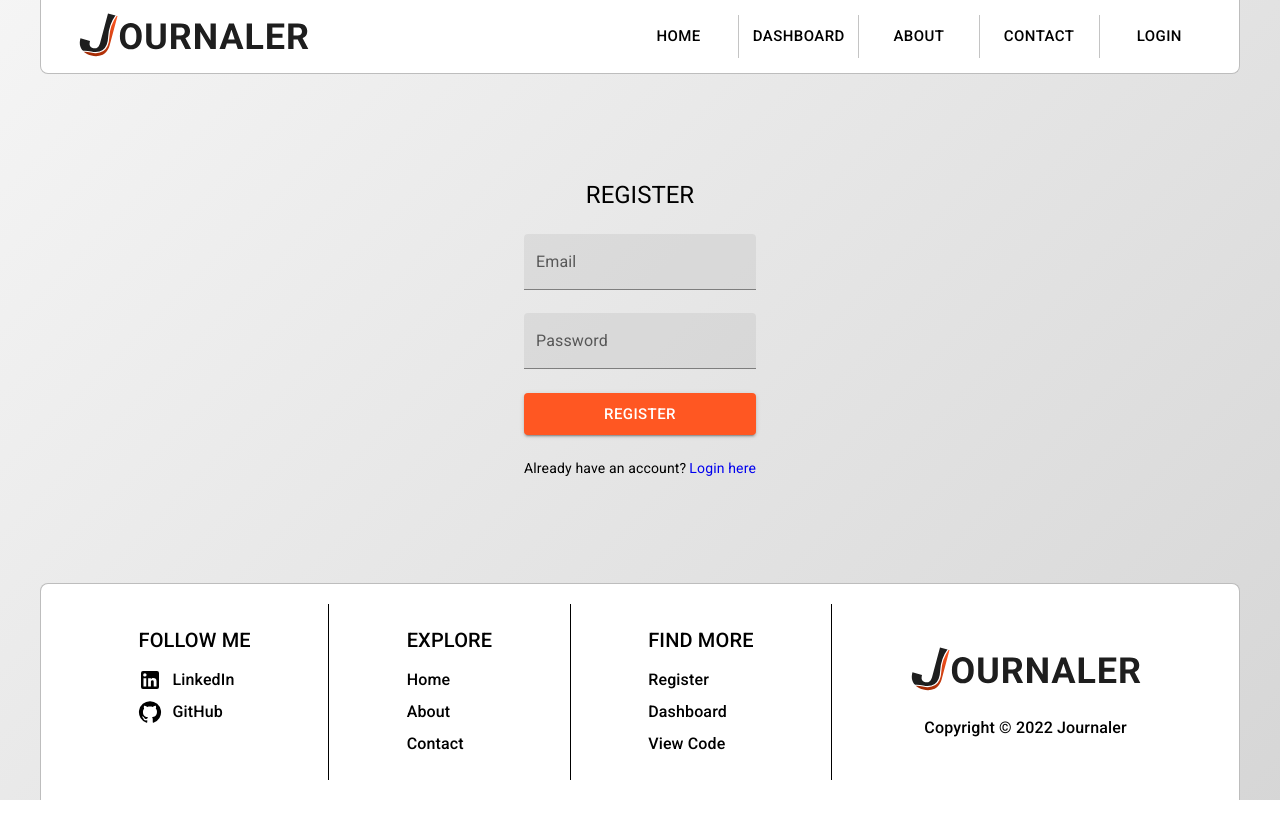
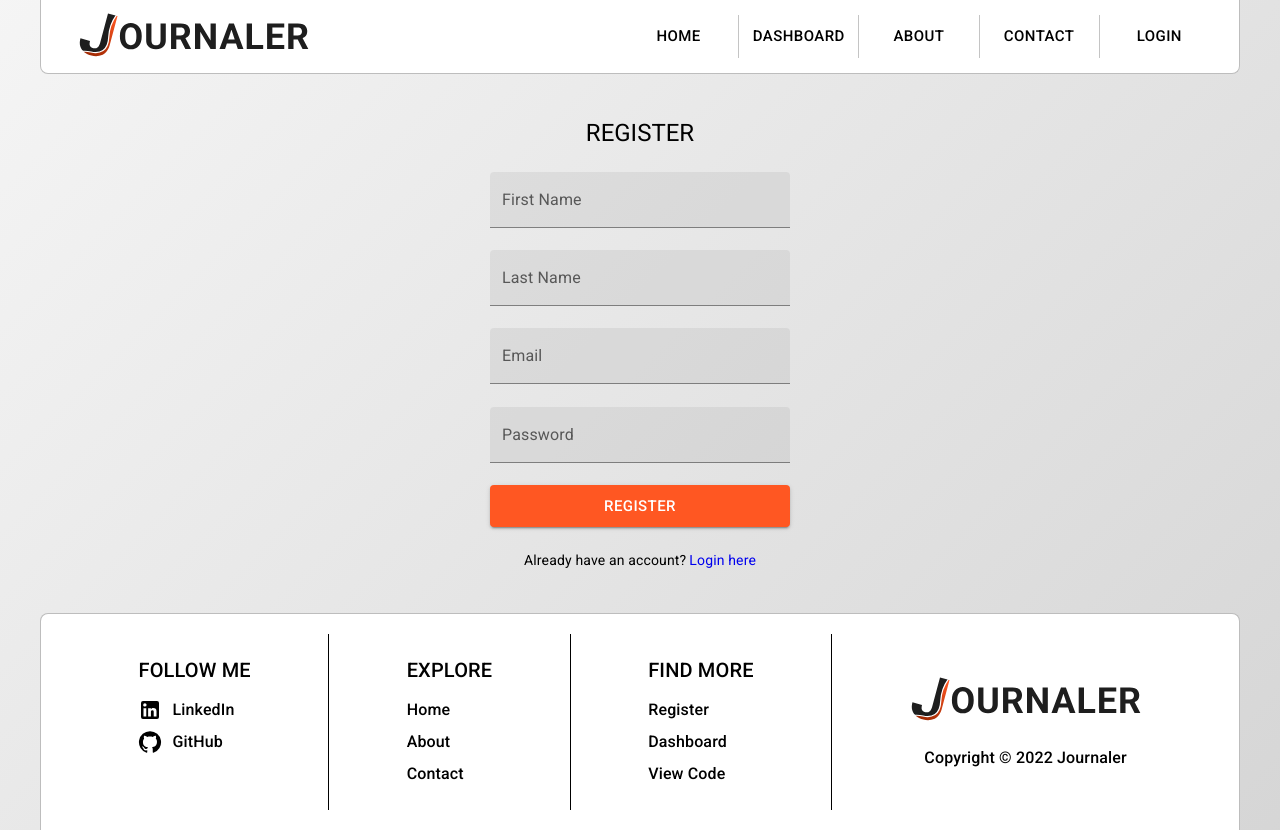
Before and after one commit to waylonturbes/journaler-frontend, a React (Create React App) app: page /register in a window 1280 px wide. Before the commit the page ends 800 px from the top, so only its background shows below. Built offline with nearby package versions, Linux system fonts and the light colour scheme.

Commit message:
feat: add first and last name inputs

```diff
--- a/src/components/pages/Register.tsx
+++ b/src/components/pages/Register.tsx
@@ -10,12 +10,16 @@ import {
 import { Link } from "react-router-dom";
 
 interface Credentials {
+  first_name?: string;
+  last_name?: string;
   email: string;
   password: string;
 }
 
 const Register: React.FC = () => {
   const [credentials, setCredentials] = useState<Credentials>({
+    first_name: "",
+    last_name: "",
     email: "",
     password: "",
   });
@@ -48,14 +52,34 @@ const Register: React.FC = () => {
           alignContent: "center",
           justifyContent: "space-between",
           minHeight: "300px",
-          maxWidth: "256px",
+          width: { xs: "256px", sm: "300px" },
         }}
         onSubmit={handleSubmit}
       >
-        <Typography variant="h5" sx={{ alignSelf: "center" }}>
+        <Typography variant="h5" sx={{ alignSelf: "center", my: "0.7rem" }}>
           REGISTER
         </Typography>
-        <FormControl sx={{ width: "100%" }} variant="filled">
+        <FormControl sx={{ width: "100%", my: "0.7rem" }} variant="filled">
+          <InputLabel htmlFor="first-name-input">First Name</InputLabel>
+          <FilledInput
+            id="first-name-input"
+            type="text"
+            name="first_name"
+            value={credentials.first_name}
+            onChange={handleInputs}
+          />
+        </FormControl>
+        <FormControl sx={{ width: "100%", my: "0.7rem" }} variant="filled">
+          <InputLabel htmlFor="last-name-input">Last Name</InputLabel>
+          <FilledInput
+            id="last-name-input"
+            type="text"
+            name="last_name"
+            value={credentials.last_name}
+            onChange={handleInputs}
+          />
+        </FormControl>
+        <FormControl sx={{ width: "100%", my: "0.7rem" }} variant="filled">
           <InputLabel htmlFor="email-input">Email</InputLabel>
           <FilledInput
             id="email-input"
@@ -65,7 +89,7 @@ const Register: React.FC = () => {
             onChange={handleInputs}
           />
         </FormControl>
-        <FormControl sx={{ width: "100%" }} variant="filled">
+        <FormControl sx={{ width: "100%", my: "0.7rem" }} variant="filled">
           <InputLabel htmlFor="password-input">Password</InputLabel>
           <FilledInput
             id="password-input"
@@ -75,10 +99,17 @@ const Register: React.FC = () => {
             onChange={handleInputs}
           />
         </FormControl>
-        <Button variant="contained" size="large" sx={{ width: "100%" }}>
+        <Button
+          variant="contained"
+          size="large"
+          sx={{ width: "100%", my: "0.7rem" }}
+        >
           Register
         </Button>
-        <Box component="div" sx={{ display: "flex", alignSelf: "center" }}>
+        <Box
+          component="div"
+          sx={{ display: "flex", alignSelf: "center", my: "0.7rem" }}
+        >
           <Typography variant="body2">Already have an account?</Typography>
           <Typography variant="body2" sx={{ ml: "3px" }}>
             <Link style={{ textDecoration: "none" }} to="/login">
```
